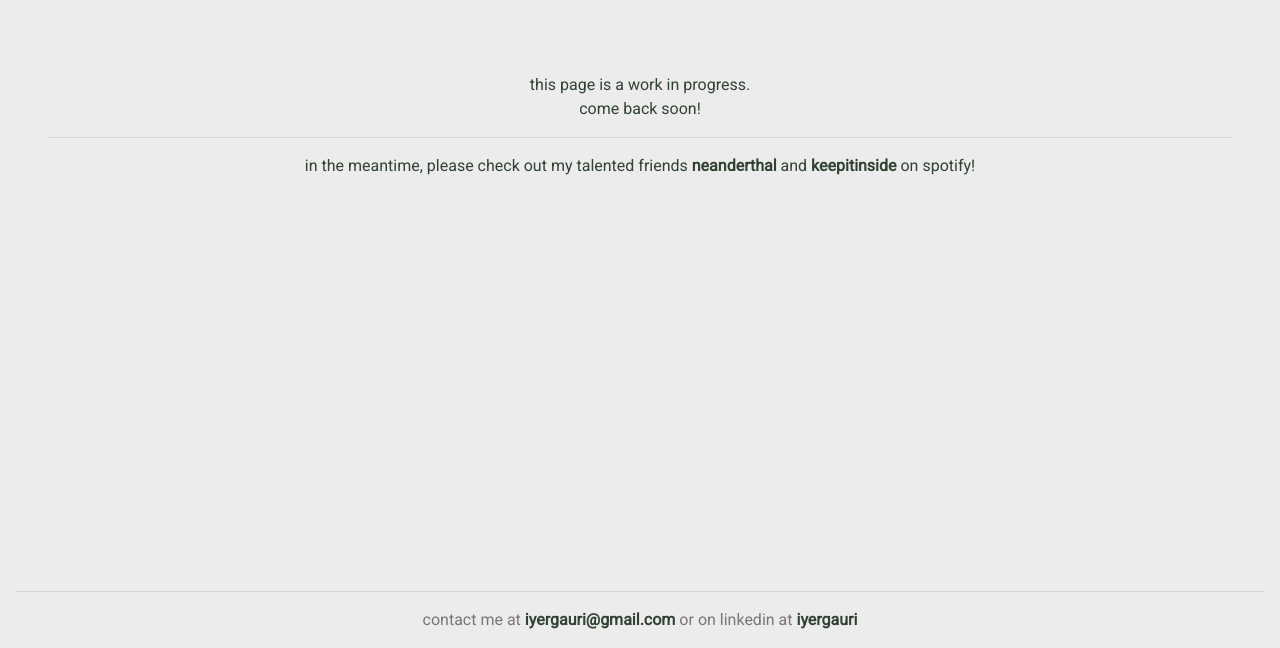
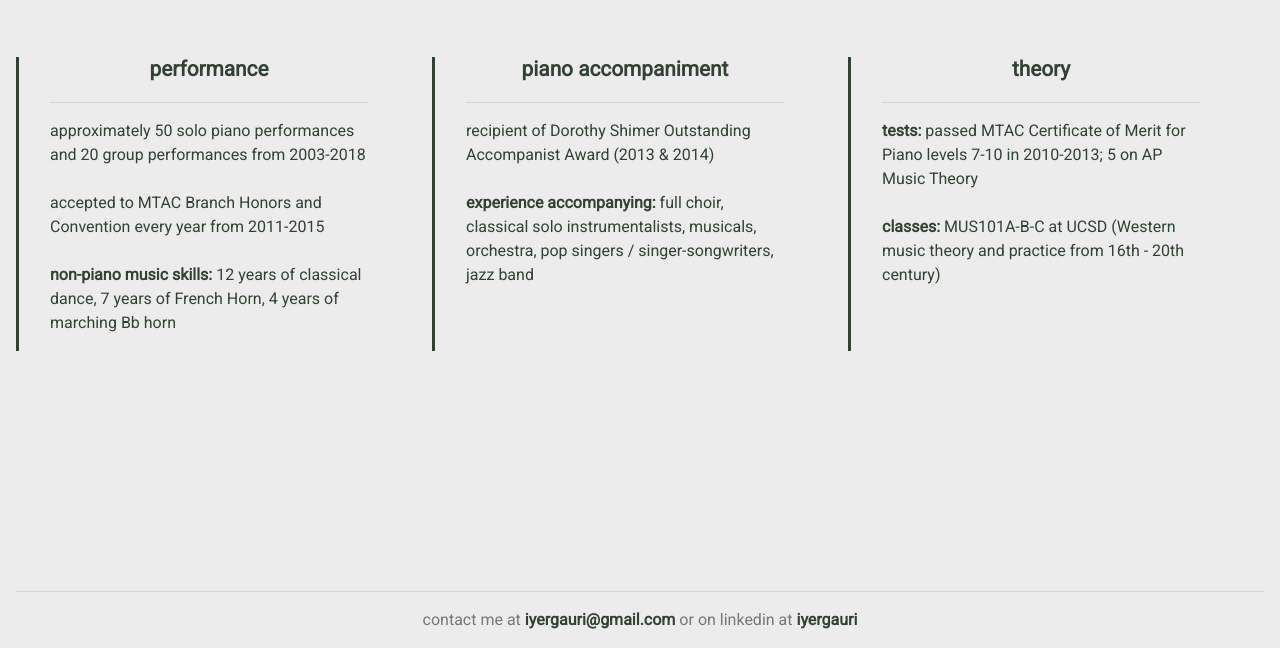
Before and after one commit to iyergauri/iyergauri.github.io, a plain HTML site: page music.html in a window 1280 px wide. Shown: the part 152-800 px from the top of the page. Drawn offline with nearby package versions, Linux system fonts and the light colour scheme; a web font is replaced by a local one.

Commit message:
add music stuff i guess whatever

```diff
--- a/css/main.css
+++ b/css/main.css
@@ -1,4 +1,3 @@
-/* DM me @super_gory on twitter or insta with your favorite carbohydrate */
 /* general */
 :root {
   --white: #ffffff;
@@ -165,3 +164,4 @@ p {
   font-weight: bold;
   background-color: var(--bg);
 }
+/* DM me @super_gory on twitter or insta with your favorite carbohydrate */
--- a/music.html
+++ b/music.html
@@ -62,20 +62,36 @@
   <div class="outer">
     <h1 class="text-center">music</h1>
     <div class="row">
-      <div class="col-sm-12">
-        <p class="text-center"> this page is a work in progress. <br>
-        come back soon! </p><hr>
-        <p class="text-center">
-        in the meantime, please check out my talented friends
-        <a class="link" href="https://open.spotify.com/artist/7AV66Eu1XevhHitr3MEama?si=BoHO0vQdQjC7_Ao2PPBeDg">neanderthal</a>
-        and
-        <a class="link" href="https://open.spotify.com/artist/78cc6k0CLZpWYSO4x5xnro?si=zUTmJLdATLOSAP476lrsCQ">keepitinside</a>
-         on spotify!
+      <div class="col-lg-4 hastext">
+        <h2 class="text-center">performance</h2>
+        <hr>
+        <p class="text-left">
+          approximately 50 solo piano performances and 20 group performances from 2003-2018<br><br>
+          accepted to MTAC Branch Honors and Convention every year from 2011-2015<br><br>
+          <b>non-piano music skills:</b> 12 years of classical dance, 7 years of French Horn, 4 years of marching Bb horn
+        </p>
+      </div>
+      <div class="col-lg-4 hastext">
+        <h2 class="text-center">piano accompaniment</h2>
+        <hr>
+        <p class="text-left">
+          recipient of Dorothy Shimer Outstanding Accompanist Award (2013 & 2014)<br><br>
+          <b>experience accompanying:</b> full choir, classical solo instrumentalists, musicals, orchestra, pop singers / singer-songwriters, jazz band
+        </p>
+      </div>
+      <div class="col-lg-4 hastext">
+        <h2 class="text-center">theory</h2>
+        <hr>
+        <p class="text-left">
+          <b>tests: </b> passed MTAC Certificate of Merit for Piano levels 7-10 in 2010-2013; 5 on AP Music Theory<br><br>
+          <b>classes: </b> MUS101A-B-C at UCSD (Western music theory and practice from 16th - 20th century)<br>
         </p>
       </div>
     </div>
   </div>
   </div>
+
+  <!-- please check out my talented friends at https://open.spotify.com/artist/7AV66Eu1XevhHitr3MEama?si=BoHO0vQdQjC7_Ao2PPBeDg and https://open.spotify.com/artist/78cc6k0CLZpWYSO4x5xnro?si=zUTmJLdATLOSAP476lrsCQ !! -->
 
   <!-- footer -->
   <footer class = "footer">
```
